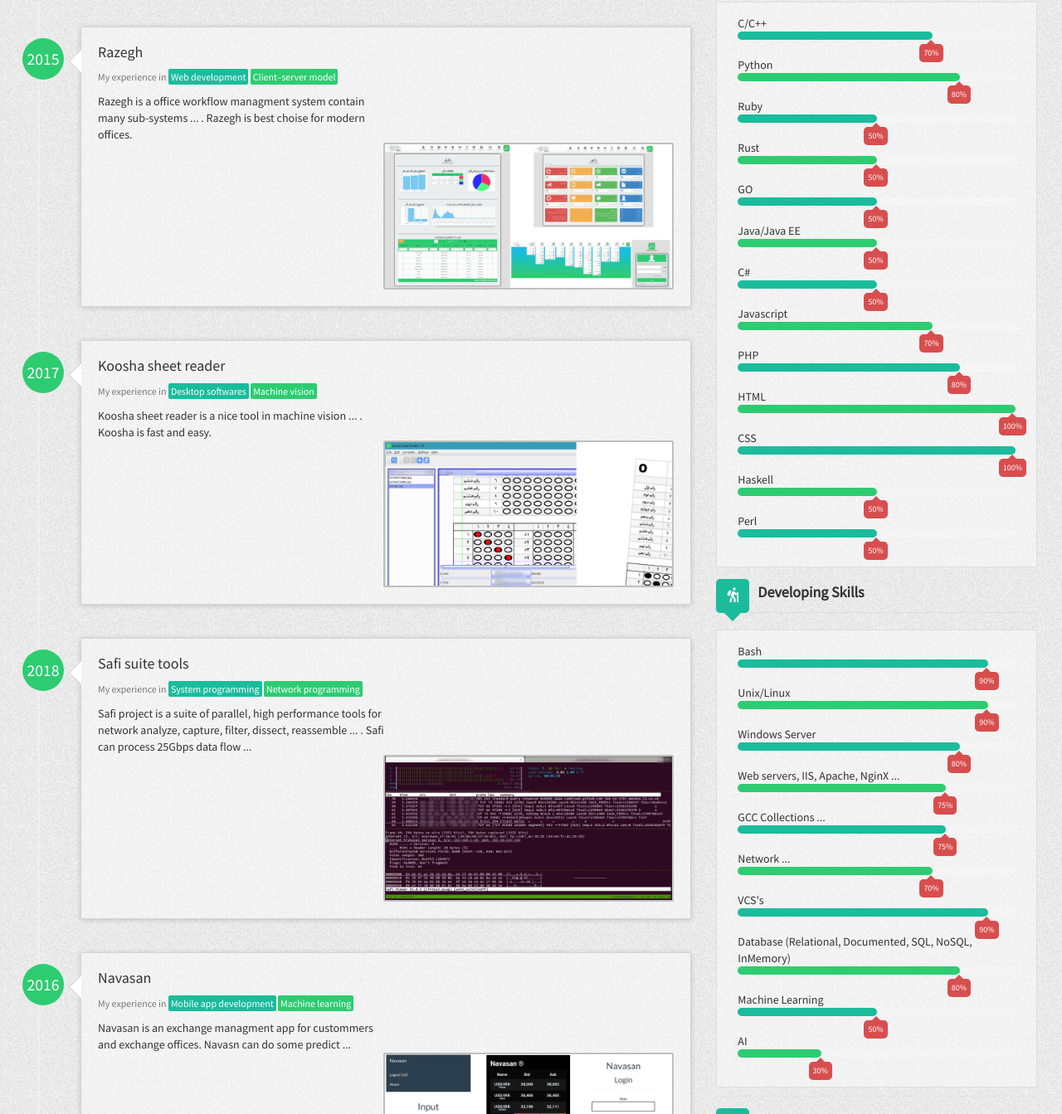
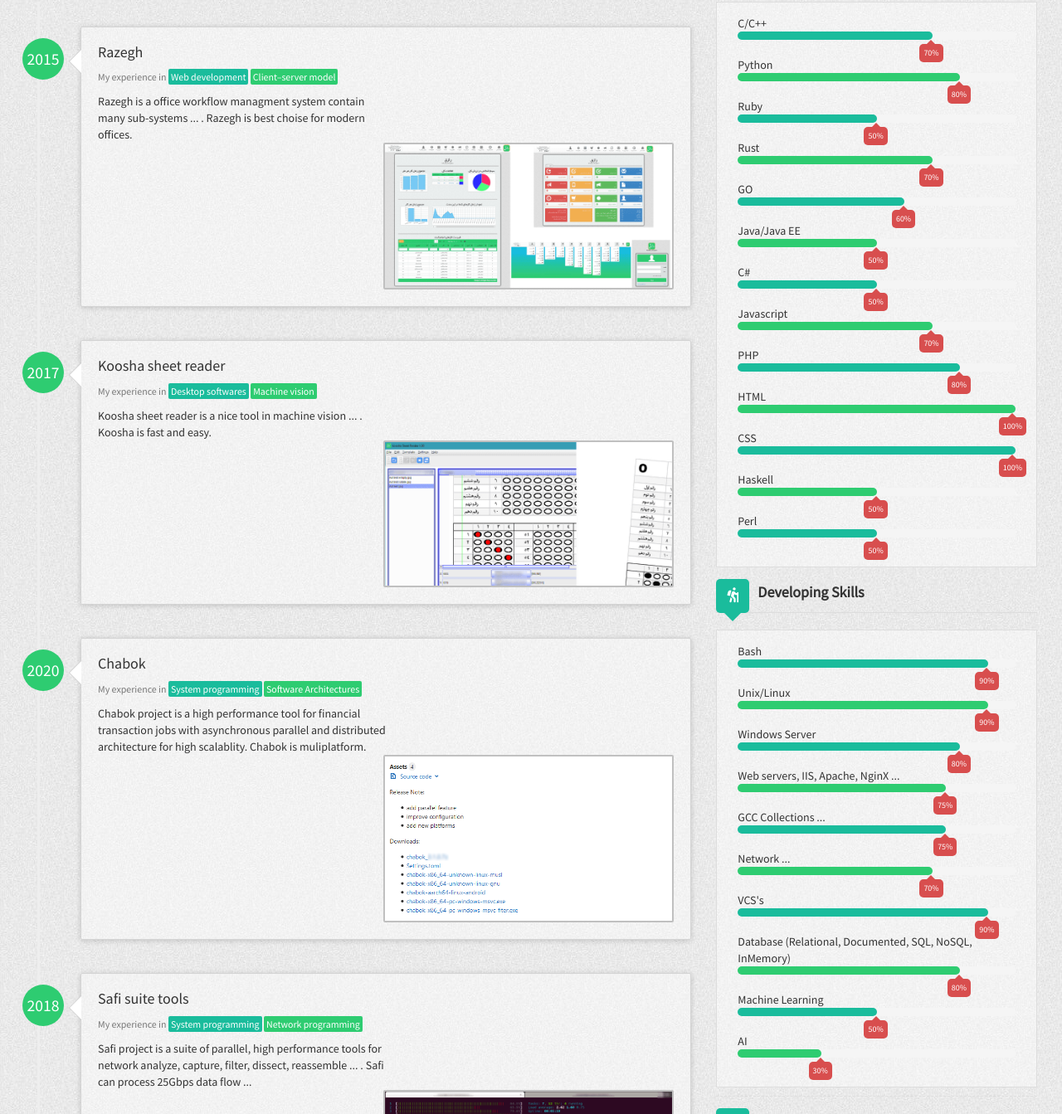
Before and after one commit to gholipasandi/gholipasandi.github.io, a plain HTML site: page index.html in a window 1280 px wide. Shown: the part 235-1578 px from the top of the page at 83% size. Drawn offline with nearby package versions, Linux system fonts and the light colour scheme; some packages are replaced by stand-ins of ours; a script that the page names is missing.

Commit message:
add chabok

```diff
--- a/index.html
+++ b/index.html
@@ -98,6 +98,26 @@
                                     <div class="timeline-body">
                                         <p class="description">Koosha sheet reader is a nice tool in machine vision ... . Koosha is fast and easy.</p>
                                         <img width="100%" class="screenshot" data-mfp-src="assets/img/koosha.png" src="assets/img/koosha.png">
+
+                                    </div>
+                                </div>
+                            </li>
+                            <li class="timeline-inverted">
+                                <div class="timeline-badge info">2020</div>
+                                <div class="timeline-panel grid-block">
+                                    <div class="timeline-heading">
+                                        <h4 class="timeline-title">Chabok</h4>
+                                        <p>
+                                            <small class="text-muted">
+                                                My experience in <span class="experience1">System programming</span>
+                                                <span class="experience2">Software Architectures</span>
+                                            </small>
+                                        </p>
+                                    </div>
+                                    <div class="timeline-body">
+                                        <p class="description">Chabok project is a high performance tool for financial transaction jobs with asynchronous parallel and distributed architecture for high scalablity. Chabok is muliplatform.</p>
+                                        </a>
+                                        <img width="100%" class="screenshot" data-mfp-src="assets/img/chabok.png" src="assets/img/chabok.png">
 
                                     </div>
                                 </div>
@@ -336,16 +356,16 @@
                                 <li>
                                     <span class="caption-skill">Rust</span>
                                     <div class="progress">
-                                        <div class="progress-bar" style="width: 50%">
-                                            <span>50% </span>
+                                        <div class="progress-bar" style="width: 70%">
+                                            <span>70% </span>
                                         </div>
                                     </div>
                                 </li>
                                 <li>
                                     <span class="caption-skill">GO</span>
                                     <div class="progress">
-                                        <div class="progress-bar" style="width: 50%">
-                                            <span>50% </span>
+                                        <div class="progress-bar" style="width: 60%">
+                                            <span>60% </span>
                                         </div>
                                     </div>
                                 </li>
--- a/sitemap.xml
+++ b/sitemap.xml
@@ -8,7 +8,7 @@
     <loc>http://gholipasandi.ir/</loc>
     <changefreq>Monthly</changefreq>
     <priority>1</priority>
-    <lastmod>2019-12-01T08:18:49Z</lastmod>
+    <lastmod>2020-04-05T08:18:49Z</lastmod>
   </url>
   <url>
     <loc>http://gholipasandi.ir/assets/doc/doc236.pdf</loc>
```
Also changed, not shown: assets/img/chabok.png (added).
